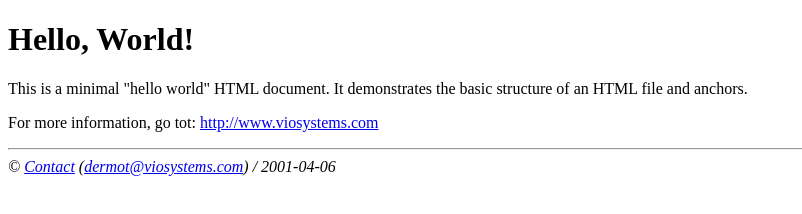
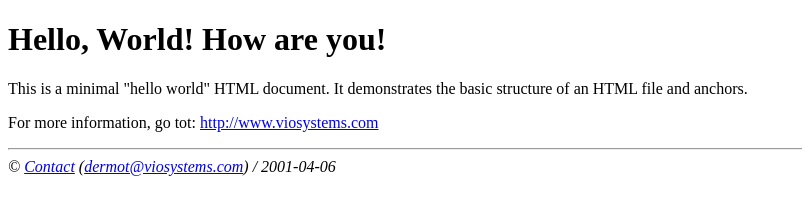
Before and after one commit to bazza2000/authmicroservice, a plain HTML site: page src/main/resources/static/HelloWorld.html in a window 1280 px wide. Shown: the whole page, without its empty margins (0-802 px from the left). Drawn offline with Linux system fonts and the light colour scheme.

Commit message:
Update HelloWorld.html

```diff
--- a/src/main/resources/static/HelloWorld.html
+++ b/src/main/resources/static/HelloWorld.html
@@ -7,6 +7,7 @@
 <body>
 <h1>
     Hello, World!
+    How are you!
 </h1>
 <p>
     This is a minimal "hello world" HTML document. It demonstrates the
```
